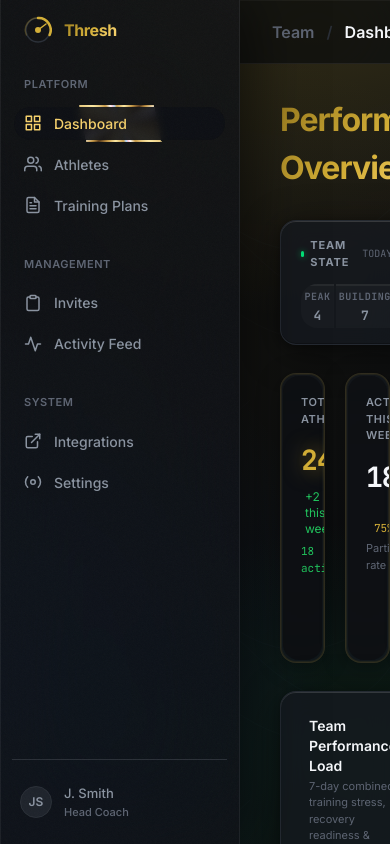
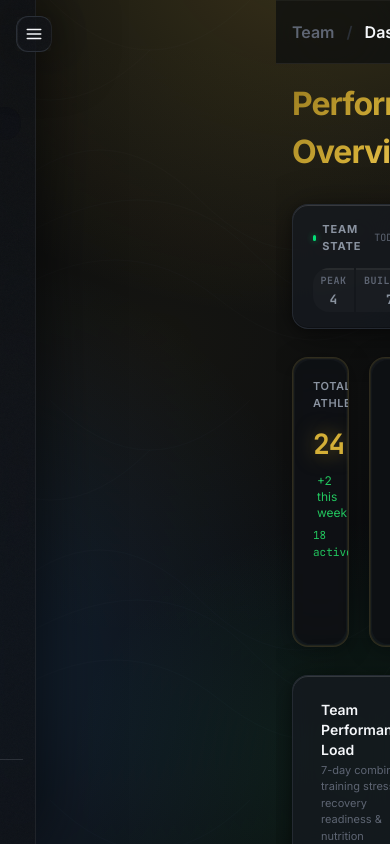
Before and after one commit to AgentJarvis92/hybrid-athlete-platform, a Next.js app in the folder apps/coach-portal/: page / in a window 390 px wide. Built offline with nearby package versions, Linux system fonts and the light colour scheme.

Commit message:
feat: responsive sidebar - hamburger menu on mobile

```diff
--- a/apps/coach-portal/src/app/(dashboard)/layout.tsx
+++ b/apps/coach-portal/src/app/(dashboard)/layout.tsx
@@ -23,7 +23,7 @@ export default function DashboardLayout({
         <Sidebar />
         <main className="flex-1 flex flex-col overflow-hidden relative">
           {/* Top Nav */}
-          <header className="h-16 flex items-center justify-between px-8 glass-header z-10">
+          <header className="h-16 flex items-center justify-between px-4 md:px-8 glass-header z-10">
             <div className="text-base font-semibold flex items-center gap-3">
               <span className="text-text-tertiary">Team</span>
               <span className="text-border">/</span>
@@ -51,7 +51,7 @@ export default function DashboardLayout({
             </div>
           </header>
           {/* Workspace */}
-          <div className="flex-1 overflow-y-auto p-8 px-10 flex flex-col gap-7" style={{ minWidth: "320px" }}>
+          <div className="flex-1 overflow-y-auto p-4 md:p-8 md:px-10 flex flex-col gap-7" style={{ minWidth: "320px" }}>
             {children}
           </div>
         </main>
--- a/apps/coach-portal/src/components/Sidebar.tsx
+++ b/apps/coach-portal/src/components/Sidebar.tsx
@@ -2,6 +2,7 @@
 
 import Link from "next/link";
 import { usePathname } from "next/navigation";
+import { useState } from "react";
 import { cn } from "@/lib/utils";
 
 const NAV_GROUPS = [
@@ -87,9 +88,10 @@ const NAV_GROUPS = [
 
 export function Sidebar() {
   const pathname = usePathname();
+  const [open, setOpen] = useState(false);
 
-  return (
-    <aside className="w-[240px] glass-sidebar flex flex-col p-4 px-3 shrink-0 z-20">
+  const sidebarContent = (
+    <>
       {/* Brand */}
       <div className="flex items-center gap-3 px-3 pb-6">
         <div className="relative w-7 h-7">
@@ -116,6 +118,7 @@ export function Sidebar() {
               <Link
                 key={href}
                 href={href}
+                onClick={() => setOpen(false)}
                 className={cn(
                   "flex items-center gap-3 px-3 py-2 font-medium transition-all duration-200",
                   isActive ? "nav-item-active" : "nav-item-inactive"
@@ -141,6 +144,50 @@ export function Sidebar() {
           </div>
         </div>
       </div>
-    </aside>
+    </>
+  );
+
+  return (
+    <>
+      {/* Mobile hamburger button */}
+      <button
+        className="md:hidden fixed top-4 left-4 z-50 w-9 h-9 flex items-center justify-center rounded-lg glass-sidebar border border-border"
+        onClick={() => setOpen(!open)}
+        aria-label="Toggle menu"
+      >
+        {open ? (
+          <svg viewBox="0 0 24 24" width="18" height="18" fill="none" stroke="currentColor" strokeWidth="2" strokeLinecap="round">
+            <line x1="18" y1="6" x2="6" y2="18" /><line x1="6" y1="6" x2="18" y2="18" />
+          </svg>
+        ) : (
+          <svg viewBox="0 0 24 24" width="18" height="18" fill="none" stroke="currentColor" strokeWidth="2" strokeLinecap="round">
+            <line x1="3" y1="6" x2="21" y2="6" /><line x1="3" y1="12" x2="21" y2="12" /><line x1="3" y1="18" x2="21" y2="18" />
+          </svg>
+        )}
+      </button>
+
+      {/* Mobile overlay */}
+      {open && (
+        <div
+          className="md:hidden fixed inset-0 bg-black/60 z-30"
+          onClick={() => setOpen(false)}
+        />
+      )}
+
+      {/* Mobile drawer */}
+      <aside
+        className={cn(
+          "md:hidden fixed top-0 left-0 h-full w-[240px] glass-sidebar flex flex-col p-4 px-3 z-40 transition-transform duration-300",
+          open ? "translate-x-0" : "-translate-x-full"
+        )}
+      >
+        {sidebarContent}
+      </aside>
+
+      {/* Desktop sidebar — always visible on md+ */}
+      <aside className="hidden md:flex w-[240px] glass-sidebar flex-col p-4 px-3 shrink-0 z-20">
+        {sidebarContent}
+      </aside>
+    </>
   );
 }
```
